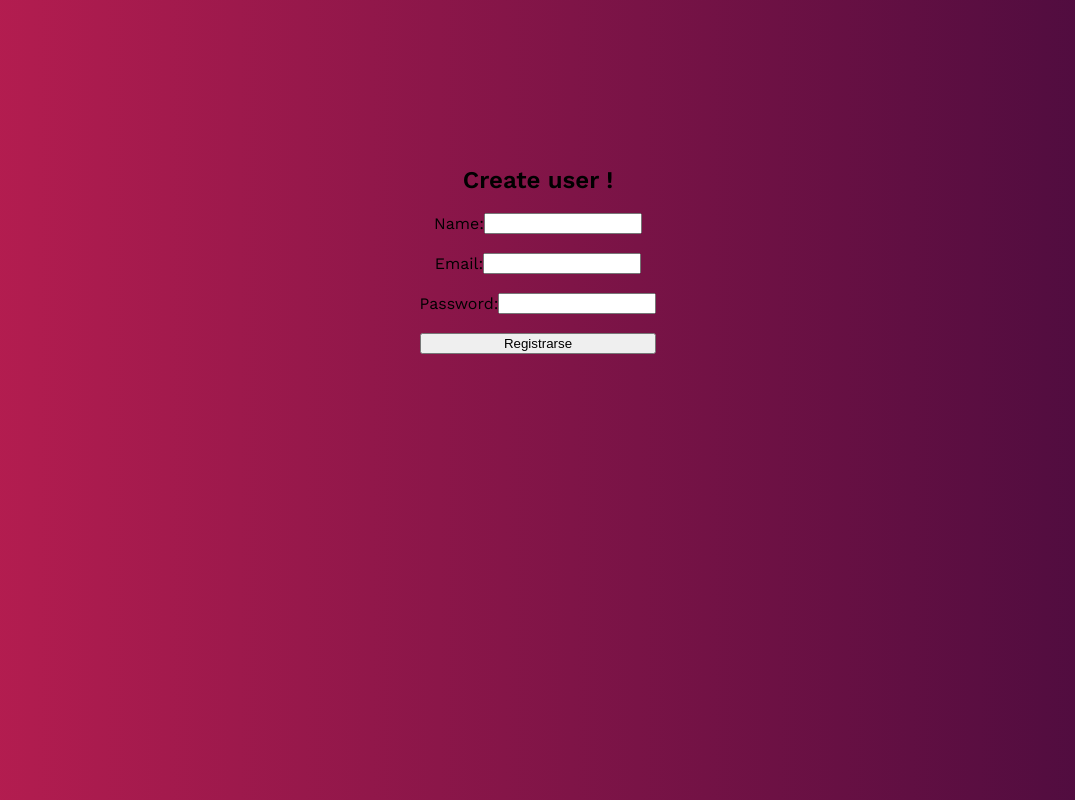
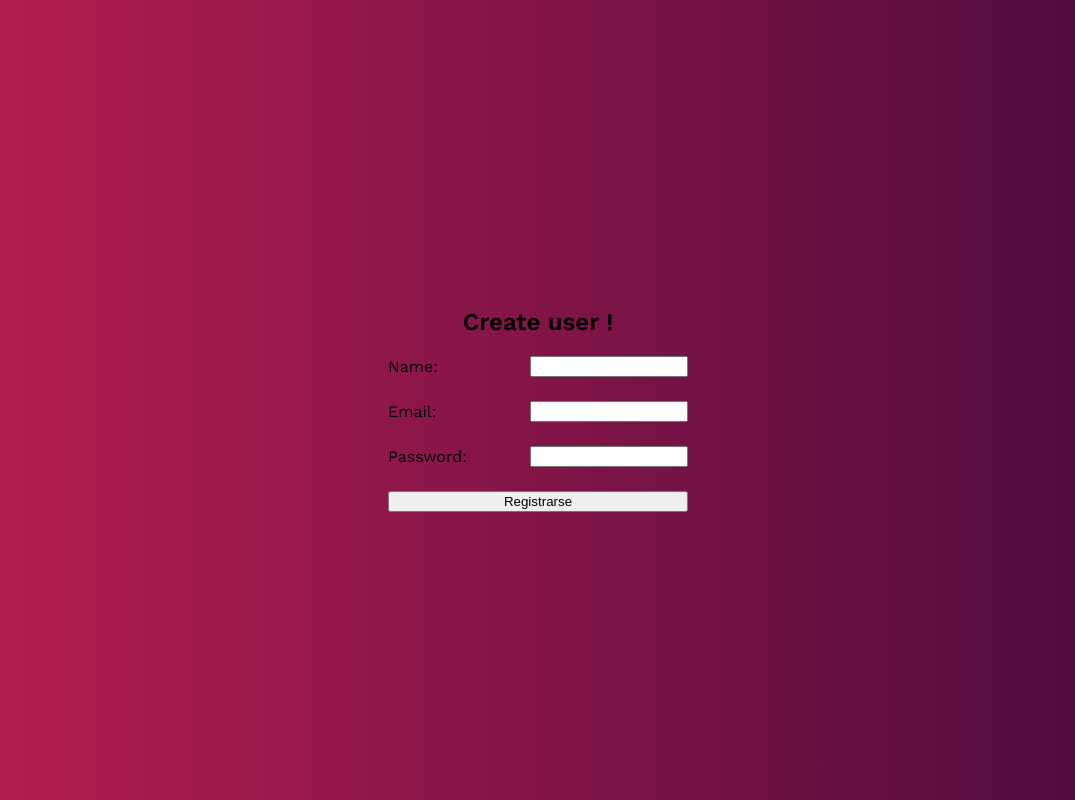
Before and after one commit to pabloSre/app-login, a React (Create React App) app: page /register in a window 1280 px wide. Shown: the whole page, without its empty margins (102-1177 px from the left). Built offline with nearby package versions, Linux system fonts and the light colour scheme.

Commit message:
mando createUser centralizado

```diff
--- a/src/CreateUser.css
+++ b/src/CreateUser.css
@@ -3,7 +3,10 @@
   justify-content: center;
   align-items: center;
   width: auto;
-  height: 500px;
+  height: 100vh;
+}
+.Form-create-user {
+  width: 300px;
 }
 .Title-create-user {
   margin-top: 20px;
@@ -11,12 +14,16 @@
   justify-content: center;
   align-items: center;
 }
+label {
+  display: block;
+  margin-bottom: 5px;
+}
 .Label-name-create,
 .Label-email-create,
 .Label-password-create {
   display: flex;
-  justify-content: center;
   align-items: center;
+  justify-content: space-between;
 }
 .Input-name-create,
 .Input-email-create,
```
